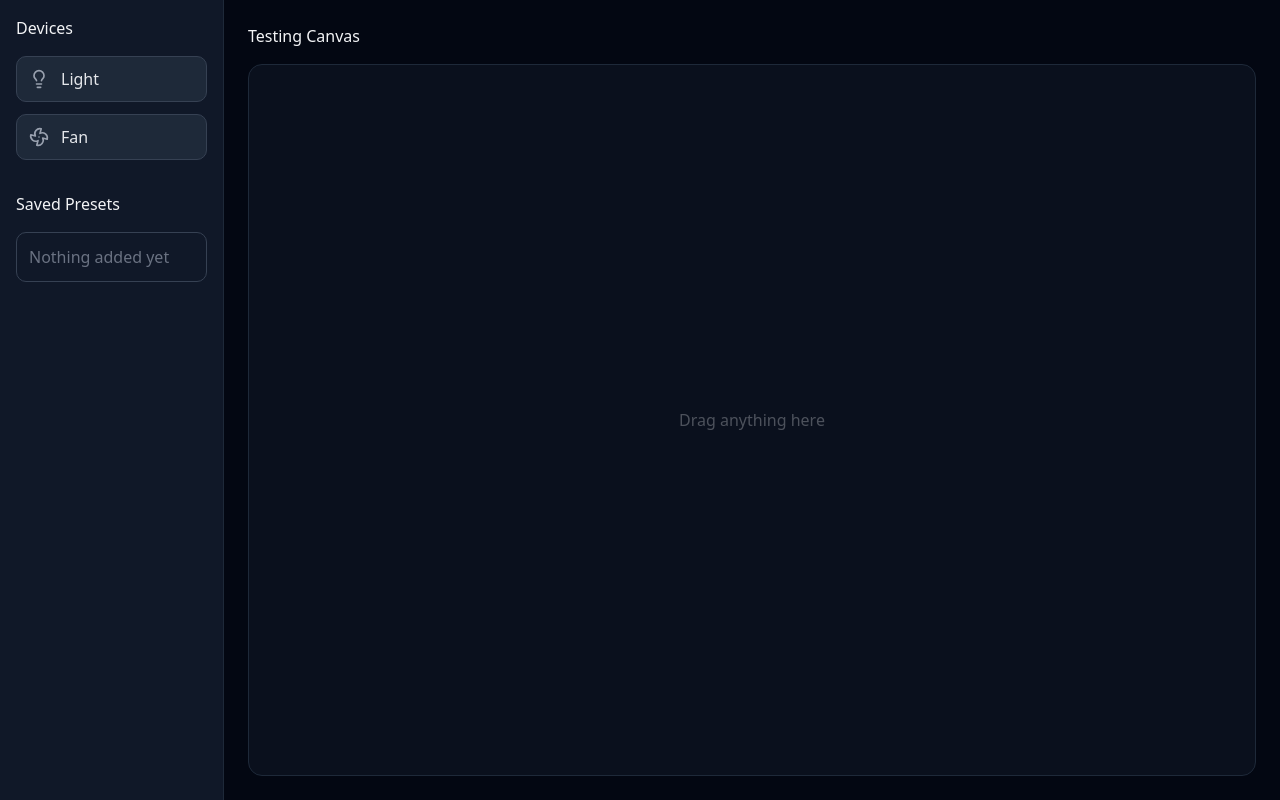
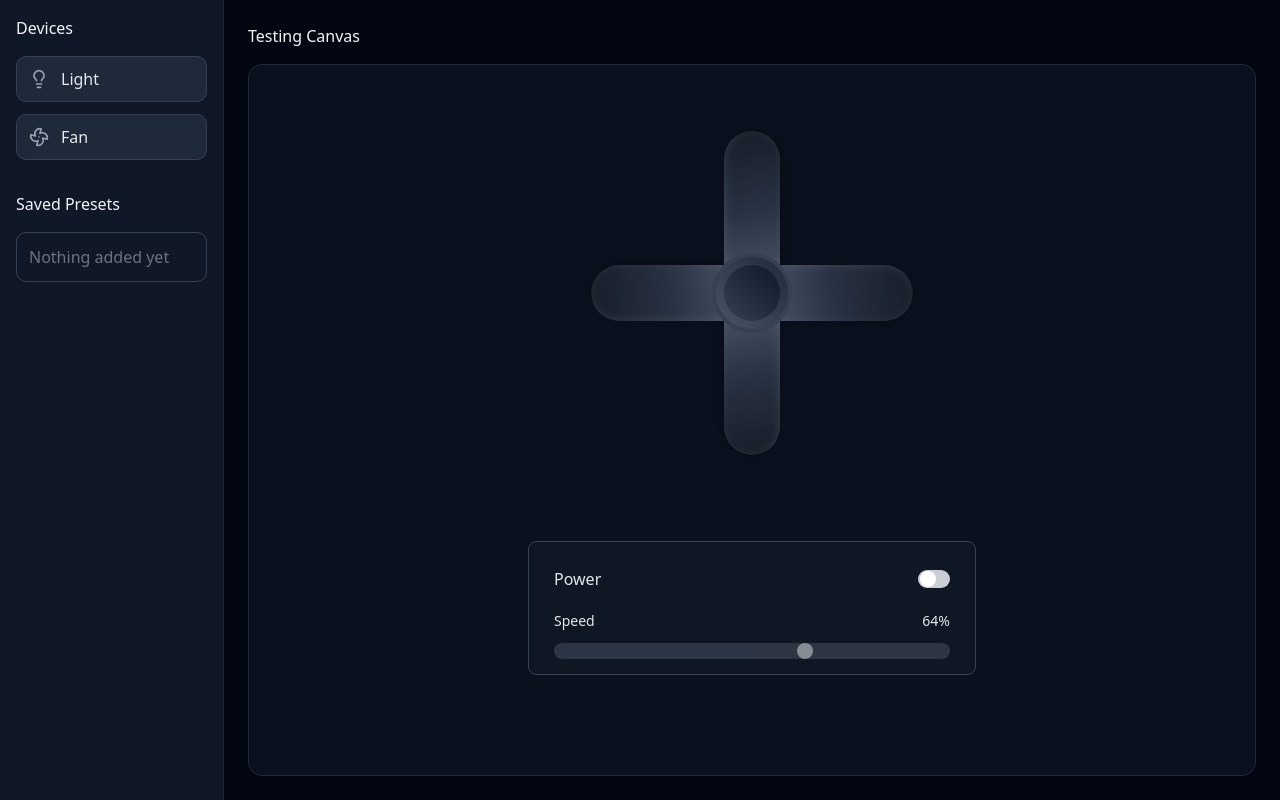
Before and after one commit to rashedrk/device_sandbox, a React (Vite) app: page / in a window 1280 px wide. Built offline with nearby package versions, Linux system fonts and the light colour scheme.

Commit message:
inital fan component

```diff
--- /dev/null
+++ b/src/components/ControlPanel/ControlPanel.tsx
@@ -0,0 +1,56 @@
+const ControlPanel = ({
+  isPowerOn,
+  setIsPowerOn,
+  speed,
+  setSpeed,
+}: {
+  isPowerOn: boolean;
+  setIsPowerOn: (value: boolean) => void;
+  speed: number;
+  setSpeed: (value: number) => void;
+}) => {
+  return (
+    <div className="bg-[#1E293980]/50 border border-[#364153] rounded-lg p-[25px] w-md h-[134.5px] space-y-5">
+      {/* Power Control */}
+      <div className="flex items-center justify-between">
+        <span className="text-gray-200 text-base">Power</span>
+        <button
+          onClick={() => setIsPowerOn(!isPowerOn)}
+          className={`flex items-center w-8 h-[18.4px] rounded-full transition-colors duration-300 cursor-pointer ${
+            isPowerOn ? "bg-blue-500" : "bg-[#CBCED4]"
+          }`}
+        >
+          <div
+            className={` w-4 h-4 bg-white rounded-full transition-transform duration-300 ${
+              isPowerOn ? "translate-x-3.5" : "translate-x-0.5"
+            }`}
+          />
+        </button>
+      </div>
+
+      {/* Speed Control */}
+      <div className="space-y-2.5">
+        <div className="flex items-center justify-between">
+          <span className="text-gray-200 text-sm font-medium">Speed</span>
+          <span className="text-gray-200 text-sm font-medium">{speed}%</span>
+        </div>
+        <input
+          type="range"
+          min="0"
+          max="100"
+          value={speed}
+          onChange={(e) => setSpeed(Number(e.target.value))}
+          disabled={!isPowerOn}
+          className="w-full h-4 bg-[#364153] rounded-lg appearance-none cursor-pointer disabled:opacity-50 disabled:cursor-not-allowed slider"
+          style={{
+            background: isPowerOn
+              ? `linear-gradient(to right, #2B7FFF 0%, #2B7FFF ${speed}%, #4B5563 ${speed}%, #4B5563 100%)`
+              : "#4B5563",
+          }}
+        />
+      </div>
+    </div>
+  );
+};
+
+export default ControlPanel;
--- /dev/null
+++ b/src/components/Fan/Fan.tsx
@@ -0,0 +1,52 @@
+import { useState } from "react";
+import "./fan.css"
+import { bladeConfigs } from "../../constants";
+import { getFanAnimationDuration } from "../../utils/animation";
+import ControlPanel from "../ControlPanel/ControlPanel";
+
+const Fan = () => {
+  const [isPowerOn, setIsPowerOn] = useState(false);
+  const [speed, setSpeed] = useState(64);
+
+
+
+  return (
+    <div className="flex flex-col items-center justify-between gap-30">
+      {/* Fan */}
+      <div className="relative w-64 h-64 flex items-center">
+        {/* Fan blades */}
+        <div
+          className="absolute inset-0 flex items-center justify-center"
+          style={{
+            animation: isPowerOn
+              ? `spin ${getFanAnimationDuration(isPowerOn, speed)}s linear infinite`
+              : "none",
+          }}
+        >
+          {bladeConfigs.map((blade) => (
+            <div
+              className="absolute top-1/2 left-1/2 w-[134px] h-14 rounded-r-full opacity-90 origin-center-left shadow-[inset_0_2px_10px_rgba(255,255,255,0.1),0_2px_8px_rgba(0,0,0,0.3)]"
+              style={{
+                background:
+                  "linear-gradient(80deg, #4A5568 0%, #2D3748 40%, #1A202C 95%, #0F1419 100%)",
+                transform: `translate(${blade.translateX}, ${blade.translateY}) rotate(${blade.angle}deg)`,
+                transformOrigin: "center left",
+              }}
+            />
+          ))}
+        </div>
+
+        {/* Fan Motor */}
+        <div className="w-64 h-64 flex items-center justify-center">
+          <div className="h-20 w-20 bg-linear-to-br to-[#4A5565] from-[#1E2939] rounded-full border-4 border-[#364153] absolute shadow-[insert_0px_25px_50px_-12px_rgba(0,0,0,0.25)] p-3 rotate-90"></div>
+          <div className="h-14 w-14 bg-linear-to-br to-[#364153] from-[#101828] rounded-full z-10 rotate-90"></div>
+        </div>
+      </div>
+
+      {/* Controls */}
+    <ControlPanel isPowerOn={isPowerOn} setIsPowerOn={setIsPowerOn} speed={speed} setSpeed={setSpeed} />
+    </div>
+  );
+};
+
+export default Fan;
--- /dev/null
+++ b/src/components/Fan/fan.css
@@ -0,0 +1,35 @@
+ @keyframes spin {
+     from {
+         transform: rotate(0deg);
+     }
+
+     to {
+         transform: rotate(360deg);
+     }
+ }
+
+ .slider::-webkit-slider-thumb {
+     appearance: none;
+     width: 16px;
+     height: 16px;
+     border-radius: 50%;
+     background: white;
+     cursor: pointer;
+ }
+
+ .slider::-moz-range-thumb {
+     width: 16px;
+     height: 16px;
+     border-radius: 50%;
+     background: white;
+     cursor: pointer;
+     border: none;
+ }
+
+ .slider:disabled::-webkit-slider-thumb {
+     cursor: not-allowed;
+ }
+
+ .slider:disabled::-moz-range-thumb {
+     cursor: not-allowed;
+ }
--- a/src/components/Sandbox/Sandbox.tsx
+++ b/src/components/Sandbox/Sandbox.tsx
@@ -1,19 +1,35 @@
+import { useState } from "react";
+import Fan from "../Fan/Fan";
+
+type DeviceInstance = {
+  id: string;
+  type: "fan" | "light";
+};
+
 const Sandbox = () => {
+  const [devices] = useState<DeviceInstance[]>([
+    { id: "fan-1", type: "fan" }, // For demonstration, show fan by default
+  ]);
+
   return (
     <div className="flex-1 flex flex-col m-6">
-        <h1 className="text-gray-100 mb-4">
-          Testing Canvas
-        </h1>
+      <h1 className="text-gray-100 mb-4">Testing Canvas</h1>
 
-      <div
-        className="flex-1 bg-[#0A101D] border border-[#1E2939] rounded-[14px] min-h-[400px]"
-      >
+      <div className="flex-1 bg-[#0A101D] border border-[#1E2939] rounded-[14px] min-h-[400px]">
+        {devices.length === 0 ? (
           <div className="h-full flex justify-center items-center">
-            <p className="text-base text-gray-200 opacity-30">Drag anything here</p>
+            <p className="text-base text-gray-200 opacity-30">
+              Drag anything here
+            </p>
           </div>
+        ) : (
+          <div className="h-full flex justify-center items-center">
+            <Fan />
+          </div>
+        )}
       </div>
     </div>
   );
-}
+};
 
 export default Sandbox;
--- a/src/components/Sidebar/Sidebar.tsx
+++ b/src/components/Sidebar/Sidebar.tsx
@@ -1,4 +1,4 @@
-import { devices } from "../../constants/device";
+import { devices } from "../../constants";
 import Device from "../Device/Device";
 
 const Sidebar = () => {
--- a/src/constants/device.ts
+++ /dev/null
@@ -1,6 +0,0 @@
-import type { TDevice } from "../types";
-
-export const devices: TDevice[] = [
-    { id: "light", name: "Light", icon: "light" },
-    { id: "fan", name: "Fan", icon: "fan" },
-];
--- /dev/null
+++ b/src/constants/index.ts
@@ -0,0 +1,14 @@
+import type { TDevice } from "../types";
+
+export const devices: TDevice[] = [
+    { id: "light", name: "Light", icon: "light" },
+    { id: "fan", name: "Fan", icon: "fan" },
+];
+
+// Blade configurations for Fan component
+export const bladeConfigs = [
+    { angle: 0, translateX: "20%", translateY: "-50%" },
+    { angle: 90, translateX: "0%", translateY: "0%" },
+    { angle: 180, translateX: "-20%", translateY: "-50%" },
+    { angle: 270, translateX: "0%", translateY: "-100%" },
+];
--- /dev/null
+++ b/src/utils/animation.ts
@@ -0,0 +1,8 @@
+// Calculate fan rotation speed based on speed value
+export const getFanAnimationDuration = (isPowerOn: boolean, speed: number) => {
+    if (!isPowerOn) return 0;
+    // Map speed 0-100 to animation duration 3s-0.5s (faster = shorter duration)
+    const minDuration = 0.5;
+    const maxDuration = 3;
+    return maxDuration - (speed / 100) * (maxDuration - minDuration);
+};
```
